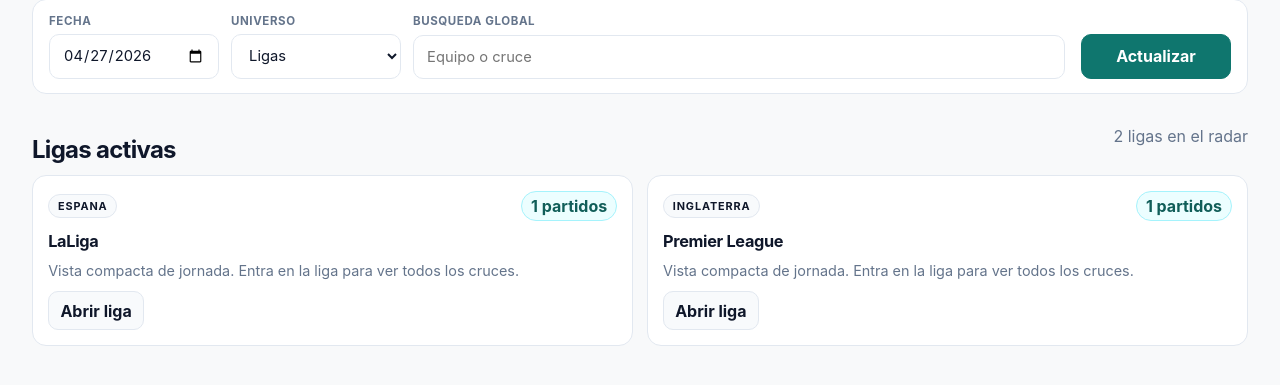
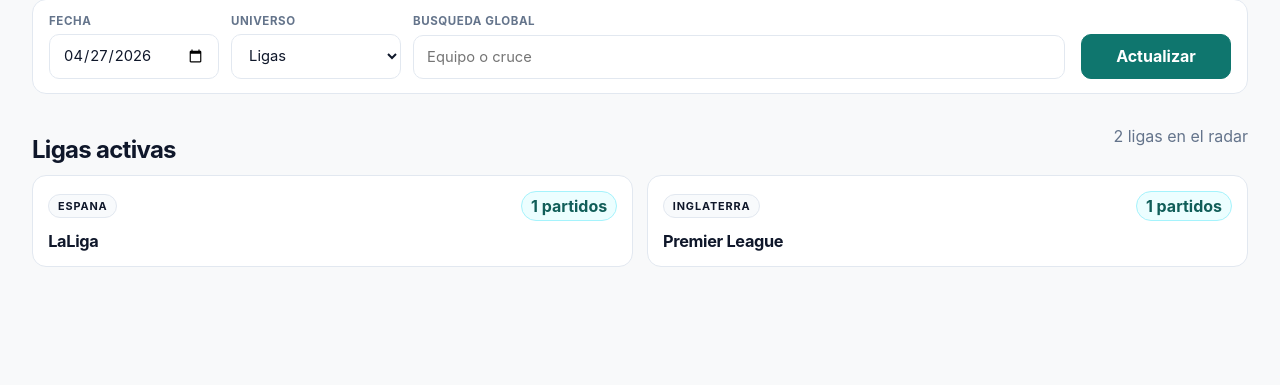
Before and after one commit to pablo-deabajo-plans/web, a FastAPI app: page / in a window 1280 px wide. Shown: the part 193-578 px from the top of the page. Run offline with FastAPI, Linux system fonts and the light colour scheme; parts of the project's set-up code (start-up, migrations or seed data) failed here and were passed over; some libraries are stand-ins or nearby versions.

Commit message:
Remove extra content from league cards

```diff
--- a/backend/app/web/templates/index.html
+++ b/backend/app/web/templates/index.html
@@ -82,10 +82,6 @@
         </span>
       </div>
       <h3>{{ item.league }}</h3>
-      <p class="league-card-summary">Vista compacta de jornada. Entra en la liga para ver todos los cruces.</p>
-      <div class="league-card-foot">
-        <span class="button-secondary small">Abrir liga</span>
-      </div>
     </a>
     {% endfor %}
   </div>
```
